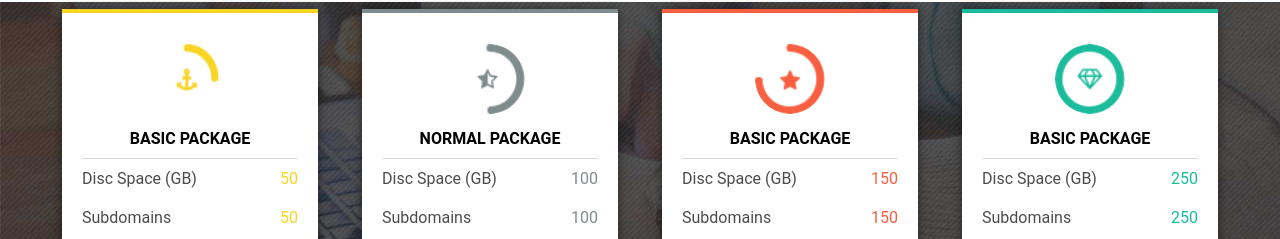
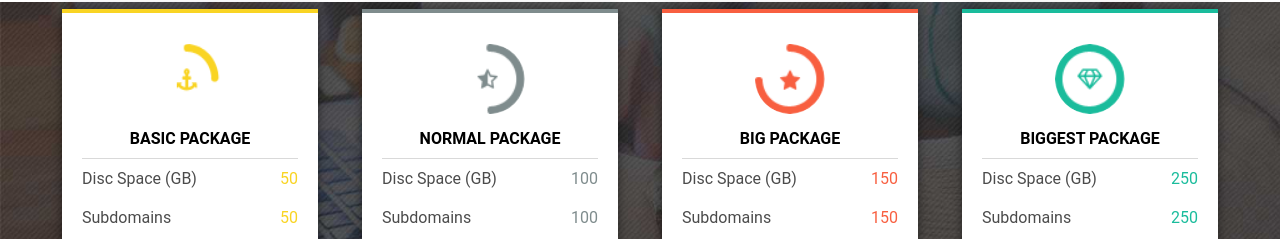
Before and after one commit to adherents/sass-practice, a website: page public/index.html in a window 1280 px wide. Shown: the part 1357-1596 px from the top of the page. Drawn offline with Linux system fonts and the light colour scheme.

Commit message:
update readme

```diff
--- a/public/index.html
+++ b/public/index.html
@@ -177,7 +177,7 @@
                 </div>
                 <div class="package__tile package__tile--red">
                     <img class="tile__img" src="img/star-red.png">
-                    <div class="tile__title">BASIC PACKAGE</div>
+                    <div class="tile__title">BIG PACKAGE</div>
                     <ul class="tile__list">
                         <li class="tile__item">
                             <span class="item__key">Disc Space (GB)</span>
@@ -215,7 +215,7 @@
                 </div>
                 <div class="package__tile package__tile--green">
                     <img class="tile__img" src="img/diamond.png">
-                    <div class="tile__title">BASIC PACKAGE</div>
+                    <div class="tile__title">BIGGEST PACKAGE</div>
                     <ul class="tile__list">
                         <li class="tile__item">
                             <span class="item__key">Disc Space (GB)</span>
```
Also changed, not shown: README.md.
